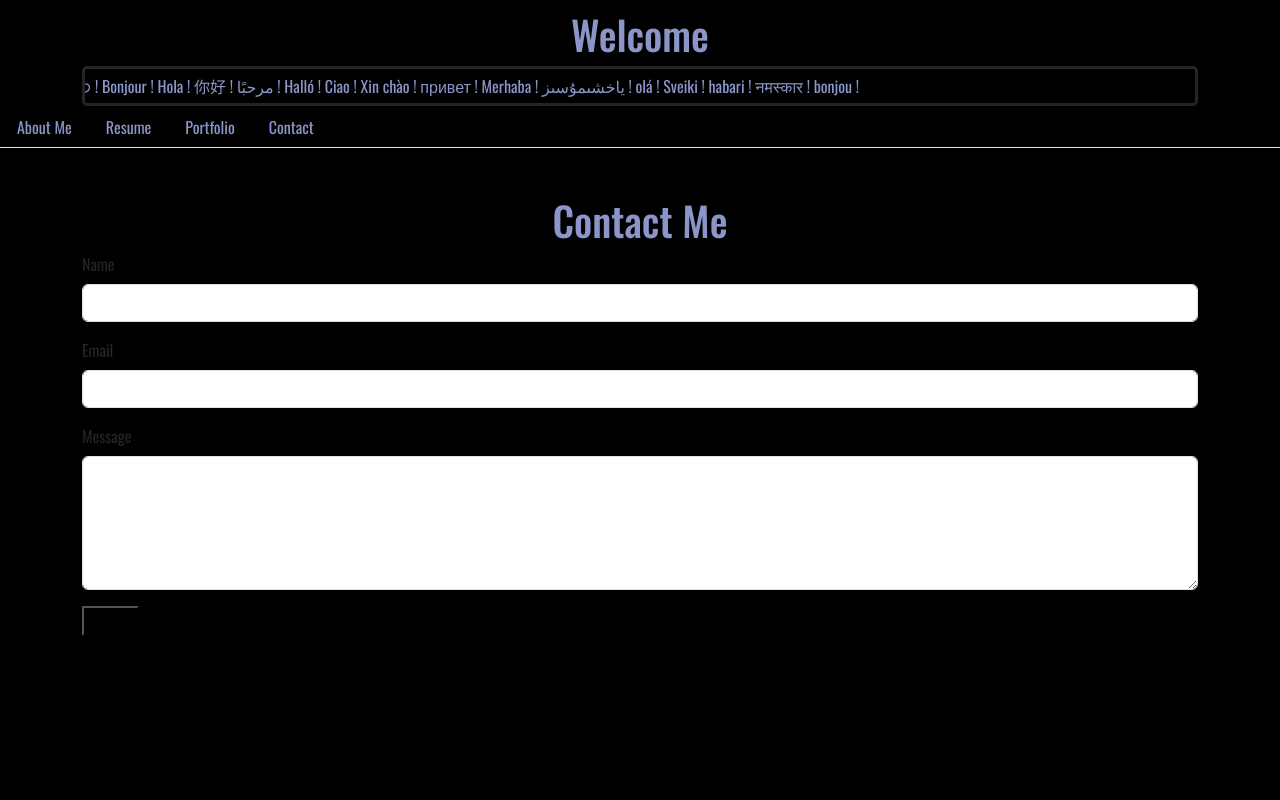
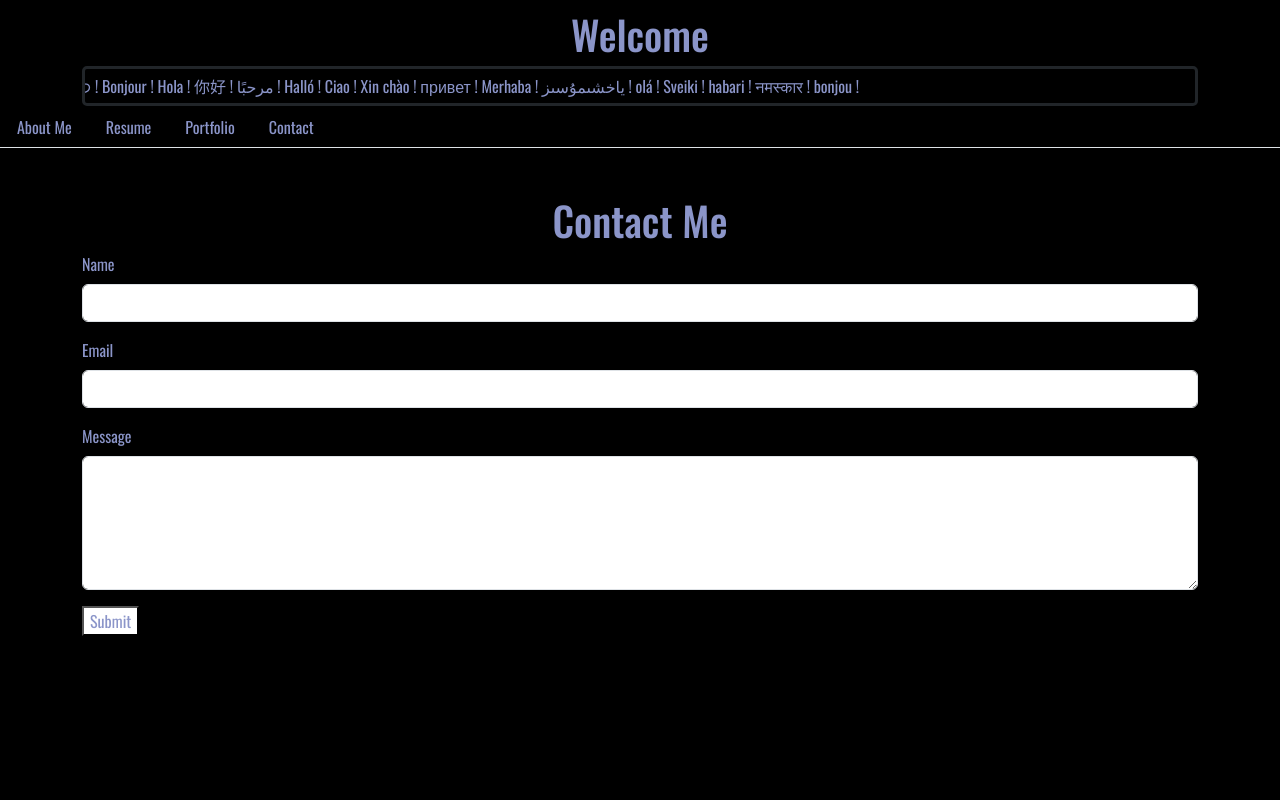
Before and after one commit to sefenydiaz/projects-portfolio, a React (Vite) app: page /contact in a window 1280 px wide. Shown: the top 800 px of the page. Built offline with nearby package versions, Linux system fonts and the light colour scheme.

Commit message:
fixed project centering

```diff
--- a/src/App.css
+++ b/src/App.css
@@ -177,6 +177,14 @@ h1 {
     text-align: center;
 }
 
-#screenshot {
+.project-container {
+    display: flex;
+    justify-content: center;
     align-items: center;
+    text-align: center;
+    margin: 0 auto;
 }
+
+.submitBtn {
+    background-color: white;
+}
--- a/src/components/Project.jsx
+++ b/src/components/Project.jsx
@@ -10,6 +10,7 @@ export default function Project({ data }) {
             key={data.image}
             className='sm:w-1/2 w-100 p-4'
         >
+            <div className="project-container">
             <div className="flex relative">
                 <img
                     alt="gallery"
@@ -24,6 +25,7 @@ export default function Project({ data }) {
                     <p className="git">{data.git}</p>
                 </div>
             </div>
+            </div>
         </a>
     );
 }
--- a/src/components/pages/About.jsx
+++ b/src/components/pages/About.jsx
@@ -1,7 +1,7 @@
 export default function About() {
     return (
       <div id="about-container" style={{ height: '100vh'}}>
-        <h1 className="text" id="about">About Me</h1>
+        <h1 className="text" id="about">SEFENY YISELL DIAZ</h1>
         <div id="img-container">
         <img src="images/portfolio pic.jpeg" alt="portfolio pic" id="profile" ></img>
         </div>
--- a/src/components/pages/Contact.jsx
+++ b/src/components/pages/Contact.jsx
@@ -24,25 +24,25 @@ const Contact = () => {
 
     <form ref={form} onSubmit={sendEmail}>
       <div className="mb-3">
-        <label className="form-label" htmlFor="name">
+        <label id="text" className="form-label" htmlFor="name">
           Name
         </label>
         <input className="form-control" type="text" name="from_name" id="name" required />
       </div>
       <div className="mb-3">
-        <label className="form-label" htmlFor="email">
+        <label id="text" className="form-label" htmlFor="email">
           Email
         </label>
         <input className="form-control" type="email" name="from_email" id="email" required />
       </div>
       <div className="mb-3">
-        <label className="form-label" htmlFor="message">
+        <label id="text" className="form-label" htmlFor="message">
           Message
         </label>
         <textarea className="form-control" rows="5" name="message" id="message" required> </textarea>
       </div >
 
-      <button className="submitBtn"  type="submit" value='Send'>
+      <button id="text" className="submitBtn"  type="submit" value='Send'>
      Submit
       </button>
 
```
